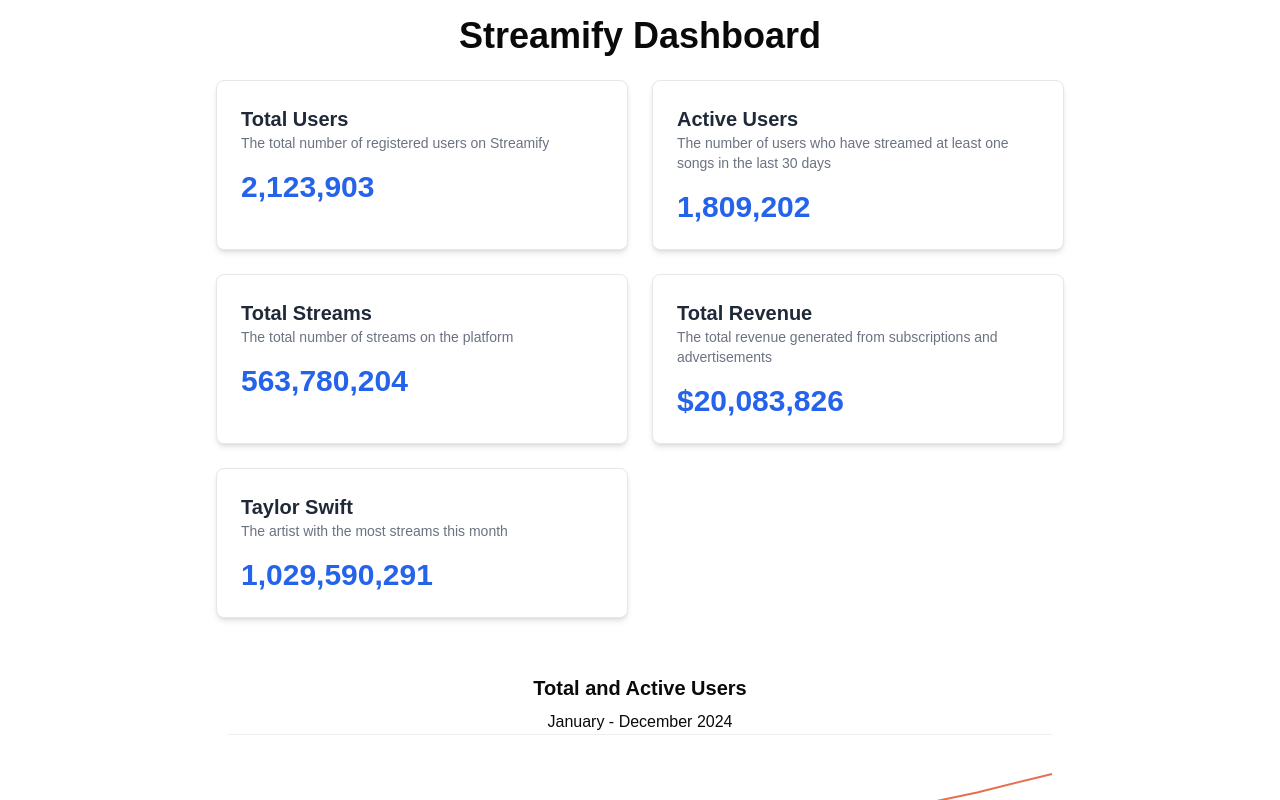
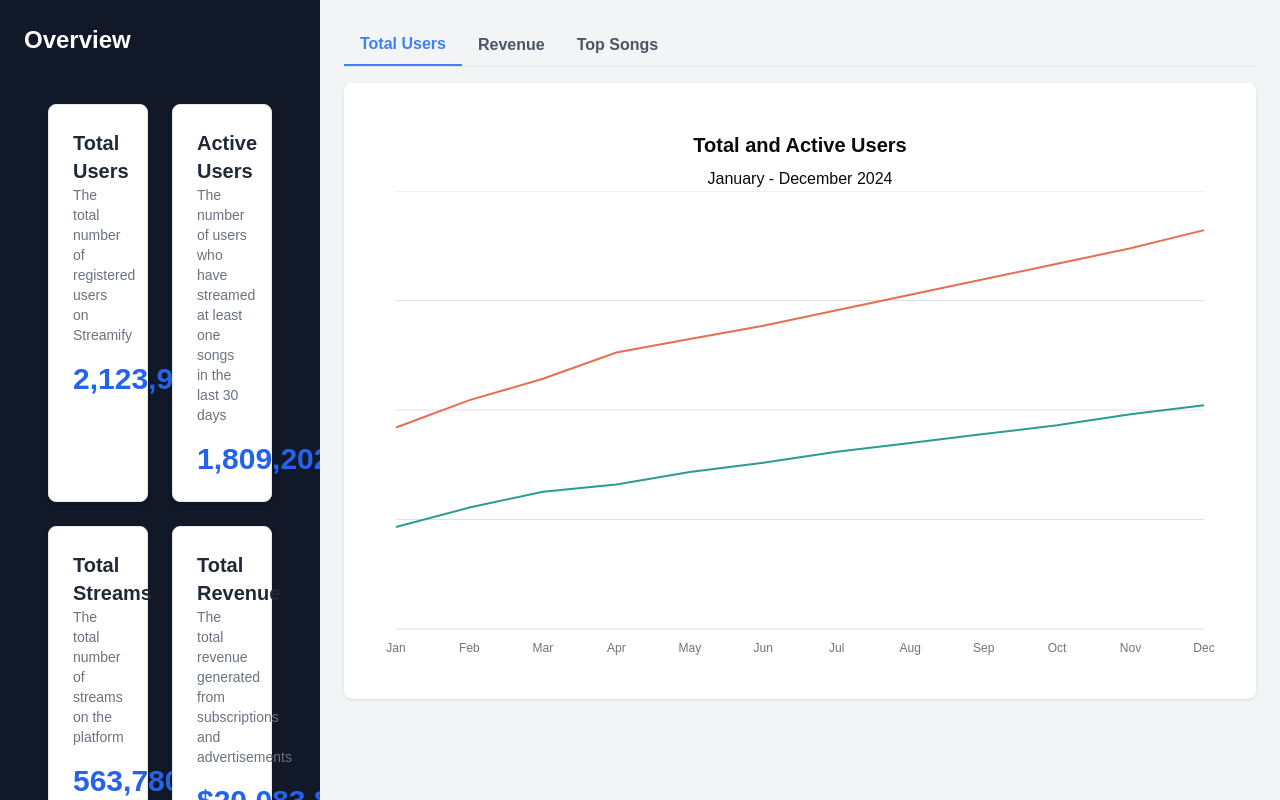
Before and after one commit to rto24/speedy-assessment, a Next.js app: page / in a window 1280 px wide. Shown: the top 800 px of the page. Built offline with nearby package versions, Linux system fonts and the light colour scheme.

Commit message:
home page redesign and organization

```diff
--- a/src/app/page.tsx
+++ b/src/app/page.tsx
@@ -1,14 +1,54 @@
+"use client"
+
+import { useState } from "react";
 import DataCards from "@/components/DataCards";
 import TotalActiveUsersChart from "@/components/charts/TotalActiveUsers";
 import RevenueDistribution from "@/components/charts/Revenue";
+import TopSongs from "@/components/charts/TopSongs";
+
+const tabs = [
+  { name: "Total Users", component: <TotalActiveUsersChart /> },
+  { name: "Revenue", component: <RevenueDistribution /> },
+  { name: "Top Songs", component: <TopSongs /> },
+];
 
 export default function Home() {
+  const [activeTab, setActiveTab] = useState(0);
+
   return (
-    <div className="flex flex-col justify-center items-center m-4">
-      <h1 className="text-4xl font-bold">Streamify Dashboard</h1>
-      <DataCards />
-      <TotalActiveUsersChart />
-      <RevenueDistribution />
+    <div className="flex h-screen">
+      {/* Left Panel */}
+      <div className="w-1/4 bg-gray-900 text-white p-6">
+        <h1 className="text-2xl font-bold mb-6">Overview</h1>
+        <DataCards />
+      </div>
+
+      {/* Main Panel */}
+      <div className="w-3/4 bg-gray-100 p-6 overflow-y-auto">
+        {/* Tabs */}
+        <div className="mb-4">
+          <div className="flex border-b">
+            {tabs.map((tab, index) => (
+              <button
+                key={index}
+                onClick={() => setActiveTab(index)}
+                className={`px-4 py-2 font-bold ${
+                  activeTab === index
+                    ? "text-blue-500 border-b-2 border-blue-500"
+                    : "text-gray-600"
+                }`}
+              >
+                {tab.name}
+              </button>
+            ))}
+          </div>
+        </div>
+
+        {/* Active Chart */}
+        <div className="bg-white shadow rounded-lg p-4">
+          {tabs[activeTab].component}
+        </div>
+      </div>
     </div>
   );
 }
```
